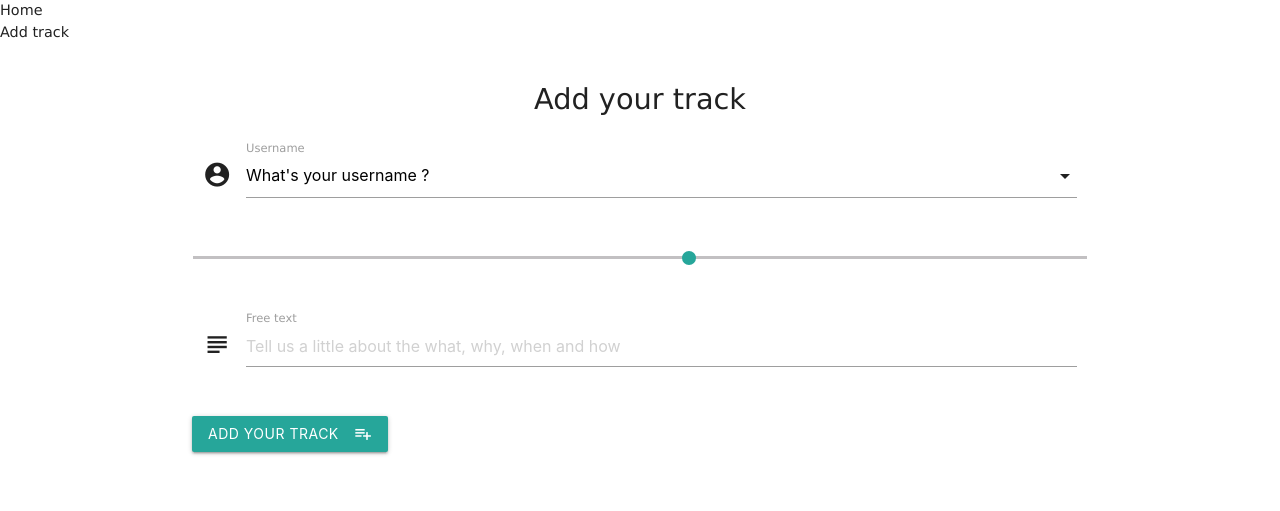
After one commit to Evert-R/milestone-three, a Flask app: template templates/votetrack.html in a window 1280 px wide. The commit adds this page. Shown: the top 511 px of the page. Run offline with Flask 2, Linux system fonts and the light colour scheme; the template is opened without the code that fills it, so the values that code supplies are empty; some libraries are stand-ins or nearby versions.

Commit message:
added basic voting functionality

```diff
--- a/app.py
+++ b/app.py
@@ -19,10 +19,10 @@ mongo = PyMongo(app)
 
 
 @app.route('/')
+@app.route('/get_tracks')
 def get_tracks():
     return render_template('tracks.html',
-                           tracks=mongo.db.tracks.find(),
-                           users=mongo.db.users.find())
+                           tracks=mongo.db.tracks.find())
 
 
 @app.route('/add_track')
@@ -31,6 +31,26 @@ def add_track():
                            users=mongo.db.users.find(),
                            styles=mongo.db.styles.find(),
                            methods=mongo.db.methods.find())
+
+
+@app.route('/vote_track/<track_id>')
+def vote_track(track_id):
+    voted_track = mongo.db.tracks.find_one({"_id": ObjectId(track_id)})
+    return render_template('votetrack.html',
+                           track=voted_track,
+                           users=mongo.db.users.find())
+
+
+@app.route('/insert_vote/<track_id>', methods=['POST'])
+def insert_vote(track_id):
+    tracks = mongo.db.tracks
+    tracks.update_one({'_id': ObjectId(track_id)},
+                      {'$push': {'votes': {
+                          'voted_user': request.form.get('user'),
+                          'vote': request.form.get('vote'),
+                          'motivation': request.form.get('motivation')
+                      }}})
+    return redirect(url_for('get_tracks'))
 
 
 @app.route('/insert_track', methods=['POST'])
@@ -48,4 +68,4 @@ def insert_track():
 if __name__ == '__main__':
     app.run(host=os.environ.get('IP'),
             port=os.environ.get('PORT'),
-            debug=False)
+            debug=True)
--- a/templates/addtrack.html
+++ b/templates/addtrack.html
@@ -8,7 +8,7 @@
             <div class="input-field col s12 m6">
                 <i class="material-icons prefix">account_circle</i>
                 <select id="user" name="user">
-                    <option value="" disabled selected>What's your username?</option>
+                    <option value="" disabled selected>What's your username ?</option>
                     {% for user in users %}
                     <option value="{{user._id}}">{{user.user_name}}</option>
                     {% endfor %}
@@ -58,7 +58,7 @@
                 <i class="material-icons prefix">subject</i>
                 <textarea placeholder="Tell us a little about the what, why, when and how" id="free_text"
                     name="free_text" class="materialize-textarea"></textarea>
-                <label for="textarea1">Free text</label>
+                <label for="free_text">Free text</label>
             </div>
             <div class="input-field col s12 m6">
                 <i class="material-icons prefix">palette</i>
--- a/templates/base.html
+++ b/templates/base.html
@@ -15,6 +15,7 @@
 <body>
 
     <header>
+        <a href="{{url_for('get_tracks')}}">Home</a><br>
         <a href="{{url_for('add_track')}}">Add track</a>
     </header>
 
--- /dev/null
+++ b/templates/votetrack.html
@@ -0,0 +1,47 @@
+{% extends 'base.html' %}
+{% block content %}
+
+<h1>Add your track</h1>
+
+{{track._id}}
+<div class="row">
+    <form action="{{ url_for('insert_vote', track_id=track._id) }}" method="POST" class="col s12">
+
+        <div class="row">
+            <div class="input-field col s12">
+                <i class="material-icons prefix">account_circle</i>
+                <select id="user" name="user">
+                    <option value="" disabled selected>What's your username ?</option>
+                    {% for user in users %}
+                    <option value="{{user._id}}">{{user.user_name}}</option>
+                    {% endfor %}
+                </select>
+                <label>Username</label>
+            </div>
+        </div>
+        <div class="row">
+            <p class="range-field">
+                <input type="range" id="vote" name="vote" min="1" max="10" />
+            </p>
+        </div>
+        <div class="row">
+            <div class="input-field col s12">
+                <i class="material-icons prefix">subject</i>
+                <textarea placeholder="Tell us a little about the what, why, when and how" id="motivation"
+                    name="motivation" class="materialize-textarea"></textarea>
+                <label for="motivation">Free text</label>
+            </div>
+        </div>
+
+
+
+        <div class="row">
+            <button class="btn waves-effect waves-light" type="submit" name="action">Add your track
+                <i class="material-icons right">playlist_add</i>
+            </button>
+        </div>
+
+    </form>
+</div>
+
+{% endblock %}
```
Also changed, not shown: templates/tracks.html (+3 -24 lines).
